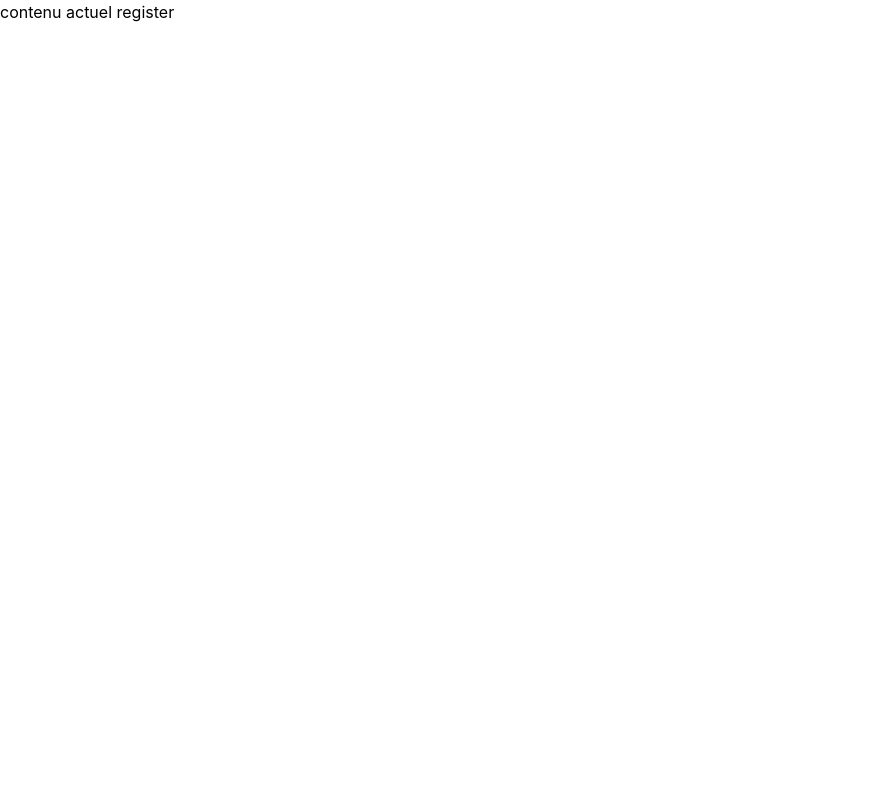
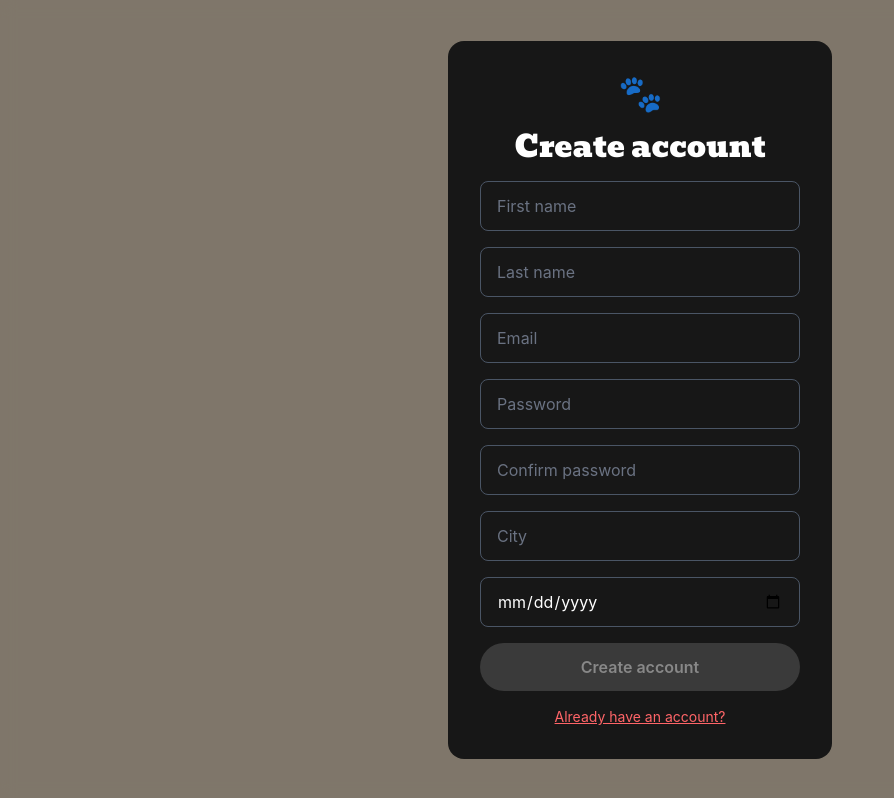
Before and after one commit to transcendance-42/P23_transcendance, a React (Vite) app in the folder frontend/: page /register in a window 1280 px wide. Shown: the whole page, without its empty margins (0-894 px from the left). Built offline with nearby package versions, Linux system fonts and the light colour scheme; no server answers.

Commit message:
Page Register

```diff
--- a/frontend/src/App.jsx
+++ b/frontend/src/App.jsx
@@ -7,6 +7,7 @@ import MessagePanel from './pages/MessagePanel'
 import Login from './pages/Login'
 import LoginEmail from './pages/LoginEmail'
 import LandingPage from './pages/LandingPage'
+import Register from './pages/Register'
 
 function App() {
   return (
@@ -14,7 +15,7 @@ function App() {
         <Route path="/" element={<LandingPage/>} />
         <Route path="/swipes" element={<SwipePage/>} />
         <Route path="/matches" element={<MatchesPage/>} />
-        <Route path="/register" element ={<h1>contenu actuel register</h1>}/>
+        <Route path="/register" element ={<Register/>}/>
         <Route path="/roomlist" element = {<RoomList  />} />
         <Route path='/room/:roomId' element = {<MessagePanel />} />
         <Route path="/login" element = {<Login />} />
--- a/frontend/src/RegisterForm.css
+++ b/frontend/src/RegisterForm.css
@@ -1,4 +1,5 @@
-.register-form {
+/* pas utilisé
+/* .register-form {
   display: flex;
   flex-direction: column;
-}
+} */ */
--- a/frontend/src/components/ui/Modal.jsx
+++ b/frontend/src/components/ui/Modal.jsx
@@ -1,6 +1,6 @@
-const Modal = ({ children, onClose, width = 'w-100' }) => (
-    <div className="fixed inset-0 z-50 bg-black/50 backdrop-blur-sm flex items-center justify-center">
-        <div className={`relative bg-neutral-900 rounded-2xl p-8 ${width} flex flex-col items-center gap-4 text-white`}>
+const Modal = ({ children, onClose, width = 'w-96', bg = '' }) => (
+    <div className={`fixed inset-0 z-50 bg-black/50 backdrop-blur-sm flex items-center justify-center ${bg}`}>
+        <div className={`relative bg-neutral-900 rounded-2xl p-8 ${width} flex flex-col items-center gap-4 text-white overflow-y-auto max-h-[90vh]`}>
             {onClose && (
                 <button onClick={onClose} className="absolute top-3 right-3 text-gray-400 hover:text-white text-xl transition">
                     ✕
--- a/frontend/src/main.jsx
+++ b/frontend/src/main.jsx
@@ -3,7 +3,6 @@ import { createRoot } from 'react-dom/client'
 import { BrowserRouter } from 'react-router-dom'
 import './index.css'
 import App from './App.jsx'
-import RegisterForm from './RegisterForm'
 
 createRoot(document.getElementById('root')).render(
   <BrowserRouter>
--- a/frontend/src/pages/Login.jsx
+++ b/frontend/src/pages/Login.jsx
@@ -5,8 +5,7 @@ import ModalHeader from '../components/ui/ModalHeader'
 
 export default function Login() {
     return (
-        <div className="min-h-screen bg-orange-100">
-        <Modal>
+        <Modal bg="bg-orange-100">
             <ModalHeader title="Get Started" />
             <p className="text-xs text-gray-400 text-center">
                 By tapping Log In, you agree to our{' '}
@@ -32,6 +31,5 @@ export default function Login() {
                 Trouble Logging In?
             </p>
         </Modal>
-        </div>
     )
 }
--- a/frontend/src/pages/LoginEmail.jsx
+++ b/frontend/src/pages/LoginEmail.jsx
@@ -33,7 +33,7 @@ export default function LoginEmail() {
     }
 
     return (
-        <Modal>
+        <Modal bg="bg-orange-100">
             <Link to="/login" className="absolute top-4 right-4 text-gray-400 hover:text-white transition text-xl">✕</Link>
             <ModalHeader title="What's your email?" />
             <p className="text-xs text-gray-400 text-center">
--- /dev/null
+++ b/frontend/src/pages/Register.jsx
@@ -0,0 +1,80 @@
+import { useState } from 'react'
+import { useNavigate } from 'react-router-dom'
+import Modal from '../components/ui/Modal'
+import ModalHeader from '../components/ui/ModalHeader'
+import InputField from '../components/ui/InputField'
+import PrimaryButton from '../components/ui/PrimaryButton'
+
+export default function Register() {
+    const [formData, setFormData] = useState({
+        first_name: '',
+        last_name: '',
+        email: '',
+        password: '',
+        confirm_password: '',
+        city: '',
+        date_of_birth: ''
+    })
+    const [error, setError] = useState('')
+    const [success, setSuccess] = useState('')
+    const navigate = useNavigate()
+
+    const handleChange = (field) => (e) =>
+        setFormData({ ...formData, [field]: e.target.value })
+
+    const handleSubmit = async (e) => {
+    e.preventDefault()
+    setError('')
+    if (formData.password !== formData.confirm_password)
+        return setError('Passwords do not match')
+    if (formData.password.length < 8)
+        return setError('Password must be at least 8 characters')
+
+    const { confirm_password, ...body } = formData
+    console.log('TODO: POST /api/auth/register', body)
+    // en attente: brancher quand la route backend POST /api/auth/register existe
+    // const response = await fetch('/api/auth/register', {
+    //     method: 'POST',
+    //     headers: { 'Content-Type': 'application/json' },
+    //     body: JSON.stringify(body)
+    // })
+    // const data = await response.json()
+    // if (response.status === 400) return setError('Invalid data')
+    // if (response.status === 409) return setError('Email already exists')
+    // if (response.ok) {
+    //     setSuccess('Account created!')
+    //     setTimeout(() => navigate('/login'), 1500)
+    // } else {
+    //     setError('Server error, please try again')
+    // }
+}
+
+    const allFilled = Object.values(formData).every(v => v !== '')
+
+    return (
+        <div className="min-h-screen bg-orange-100">
+            <Modal>
+                <ModalHeader title="Create account" />
+                <form onSubmit={handleSubmit} className="w-full flex flex-col gap-4">
+                    <InputField placeholder="First name" value={formData.first_name} onChange={handleChange('first_name')} />
+                    <InputField placeholder="Last name" value={formData.last_name} onChange={handleChange('last_name')} />
+                    <InputField type="email" placeholder="Email" value={formData.email} onChange={handleChange('email')} />
+                    <InputField type="password" placeholder="Password" value={formData.password} onChange={handleChange('password')} />
+                    <InputField type="password" placeholder="Confirm password" value={formData.confirm_password} onChange={handleChange('confirm_password')} />
+                    <InputField placeholder="City" value={formData.city} onChange={handleChange('city')} />
+                    <InputField type="date" placeholder="Date of birth" value={formData.date_of_birth} onChange={handleChange('date_of_birth')} />
+
+                    {error && <p className="text-red-400 text-xs text-center">{error}</p>}
+                    {success && <p className="text-green-400 text-xs text-center">{success}</p>}
+
+                    <PrimaryButton type="submit" disabled={!allFilled}>
+                        Create account
+                    </PrimaryButton>
+                </form>
+                <p onClick={() => navigate('/login')} className="text-red-400 text-sm underline cursor-pointer">
+                    Already have an account?
+                </p>
+            </Modal>
+        </div>
+    )
+}
```
Also changed, not shown: frontend/src/RegisterForm.jsx (+85 -83 lines), 1 other file (tests, documents, lock files or other folders).
